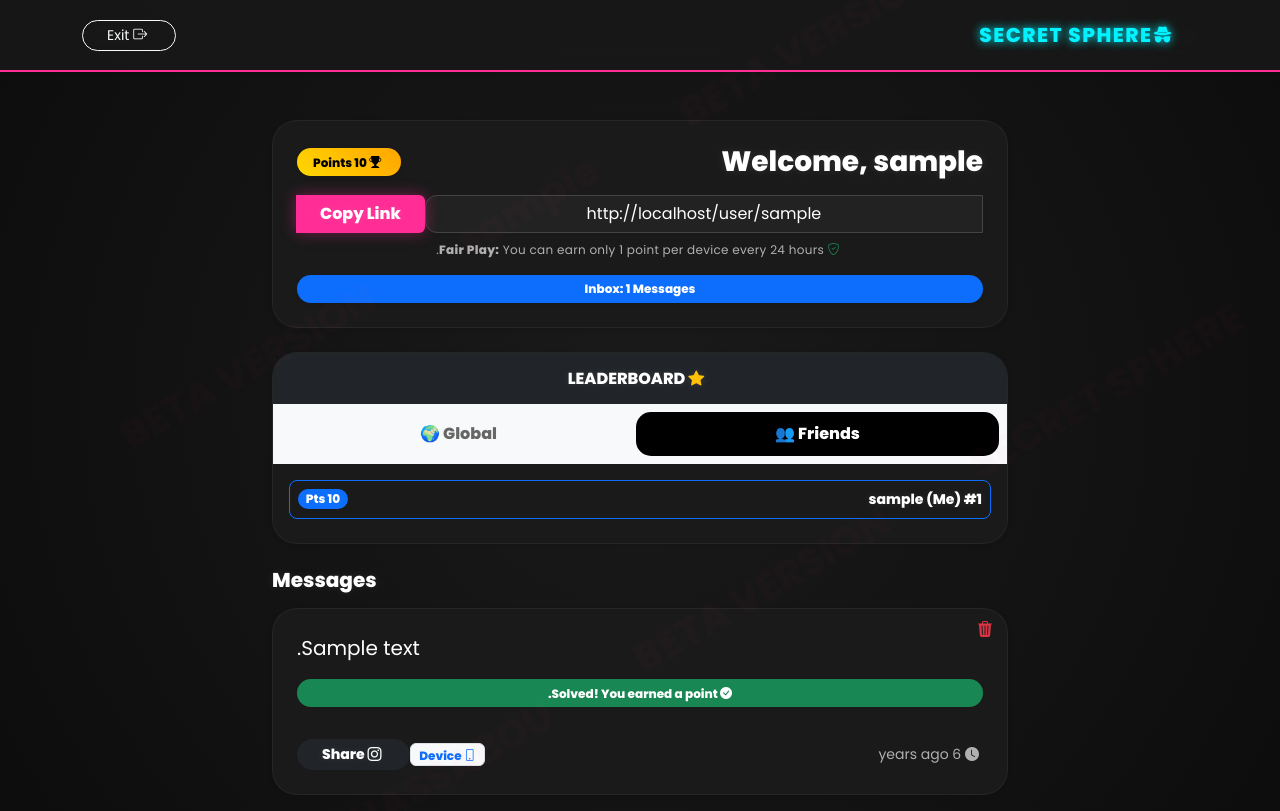
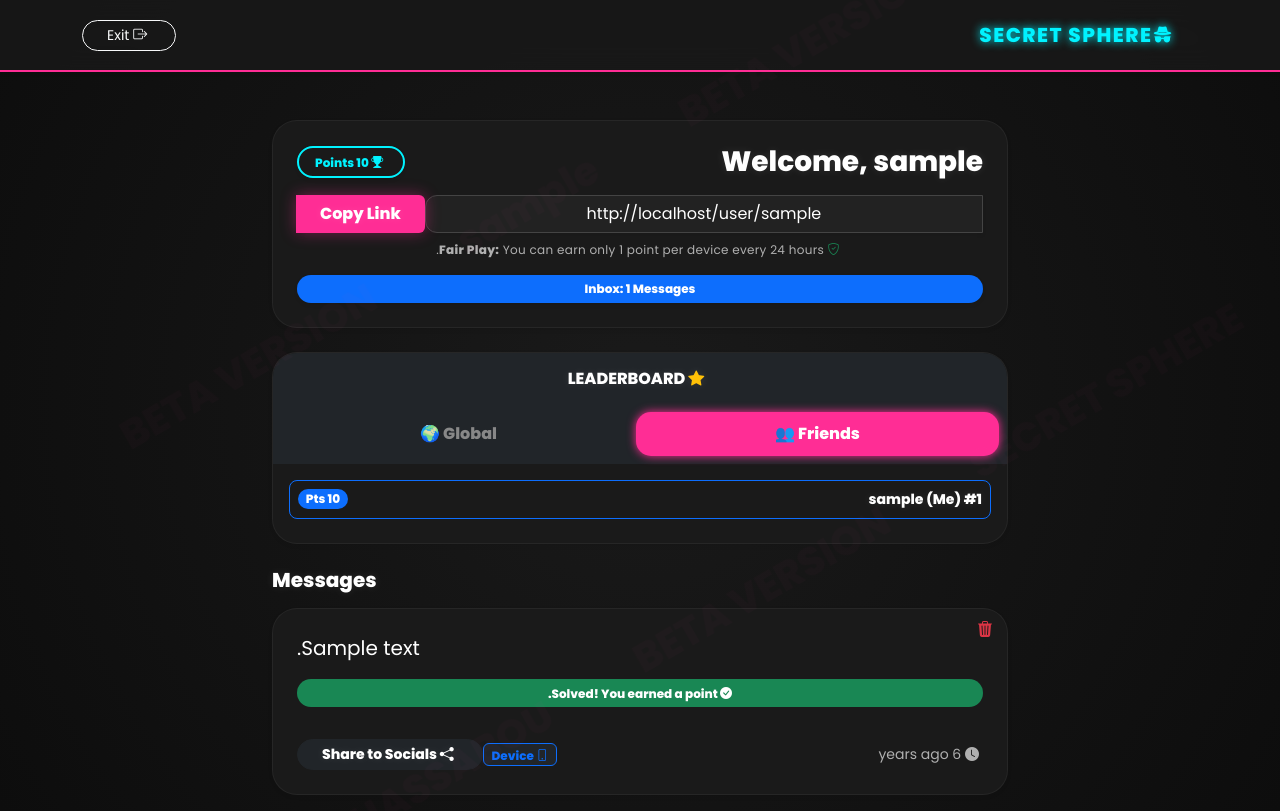
Before and after one commit to crsbo/anonymous-app, a Flask app: page /dashboard in a window 1280 px wide. Run offline with Flask 3, Linux system fonts and the light colour scheme; a user stored in the database is signed in; tables that the repository leaves empty hold one stand-in row (values such as "Sample post"); some libraries are stand-ins or nearby versions.

Commit message:
Update dashboard.html

```diff
--- a/templates/dashboard.html
+++ b/templates/dashboard.html
@@ -37,34 +37,32 @@
     .view-shooting .dashboard-ui { display: none !important; }
     .trash-icon { color: #dc3545; border: none; background: none; transition: 0.2s; }
     .trash-icon:hover { transform: scale(1.2); }
-    .theme-opt { cursor: pointer; transition: 0.3s; border-radius: 18px; display: flex; flex-direction: column; align-items: center; justify-content: center; font-weight: bold; position: relative; }
+    .theme-opt { cursor: pointer; transition: 0.3s; border-radius: 18px; display: flex; flex-direction: column; align-items: center; justify-content: center; font-weight: bold; position: relative; color: white; }
     .theme-opt:hover { transform: translateY(-5px); }
     .premium-lock { position: absolute; top: -5px; right: -5px; font-size: 1.2rem; color: #ffc107; }
 
     /* ستايل اللعبة والنقاط واللوحة */
-    .points-badge { background: linear-gradient(45deg, #FFD700, #FFA500); color: black; font-weight: 900; border: none; }
-    .quiz-option { cursor: pointer; transition: 0.2s; border: 1px solid #ddd; background: #fff; padding: 10px; border-radius: 12px; font-size: 0.85rem; }
-    .quiz-option:hover { background: #f0f0f0; border-color: #333; }
-    .hint-badge { background: #f8f9fa; border: 1px solid #eee; color: #666; font-size: 0.75rem; border-radius: 10px; padding: 5px 12px; display: inline-block; }
+    .points-badge { background: transparent !important; border: 2px solid var(--neon-cyan) !important; color: var(--neon-cyan) !important; font-weight: 900; }
+    .quiz-option { cursor: pointer; transition: 0.2s; border: 1px solid #444; background: #222; padding: 10px; border-radius: 12px; font-size: 0.85rem; color: white; }
+    .quiz-option:hover { background: var(--neon-cyan); color: black; border-color: var(--neon-cyan); }
+    .hint-badge { background: rgba(255,255,255,0.05); border: 1px solid #333; color: #ccc; font-size: 0.75rem; border-radius: 10px; padding: 5px 12px; display: inline-block; }
 
-    .nav-rank .nav-link { color: #666; font-weight: bold; border: none; border-radius: 15px; padding: 10px 20px; }
-    .nav-rank .nav-link.active { background: #000 !important; color: #fff !important; }
-    .rank-item { transition: 0.3s; }
-    .rank-item:hover { background: #f8f9fa !important; }
+    .nav-rank .nav-link { color: #888; font-weight: bold; border: none; border-radius: 15px; padding: 10px 20px; }
+    .nav-rank .nav-link.active { background: var(--neon-pink) !important; color: #fff !important; box-shadow: 0 0 10px var(--neon-pink); }
 </style>
 
 <div class="row justify-content-center">
     <div class="col-md-8 text-center">
-        <div class="card shadow-sm p-4 mb-4 border-0 dashboard-ui" style="border-radius: 20px;">
+        <div class="card shadow-sm p-4 mb-4 border-0 dashboard-ui">
             <div class="d-flex justify-content-between align-items-center mb-3">
-                <h3 class="fw-bold mb-0">Welcome, {{ current_user.username }}</h3>
+                <h3 class="fw-bold mb-0 text-white">Welcome, {{ current_user.username }}</h3>
                 <div class="badge points-badge p-2 px-3 rounded-pill shadow-sm">
                     <i class="bi bi-trophy-fill me-1"></i> {{ current_user.points or 0 }} Points
                 </div>
             </div>
 
             <div class="input-group mb-2 shadow-sm">
-                <input type="text" id="myLink" class="form-control text-center bg-white border-0" value="{{ url_for('send_message', username=current_user.username, _external=True) }}" readonly>
+                <input type="text" id="myLink" class="form-control text-center bg-dark text-white border-0" value="{{ url_for('send_message', username=current_user.username, _external=True) }}" readonly>
                 <button class="btn btn-primary px-4 fw-bold" onclick="copyLink()">Copy Link</button>
             </div>
 
@@ -83,7 +81,7 @@
                 <h6 class="mb-0 fw-bold"><i class="bi bi-star-fill text-warning me-2"></i> LEADERBOARD</h6>
             </div>
             <div class="card-body p-0">
-                <ul class="nav nav-pills nav-rank nav-fill bg-light p-2" id="rankTabs" role="tablist">
+                <ul class="nav nav-pills nav-rank nav-fill bg-dark p-2" id="rankTabs" role="tablist">
                     <li class="nav-item">
                         <button class="nav-link active" data-bs-toggle="pill" data-bs-target="#friendsRank">Friends 👥</button>
                     </li>
@@ -95,8 +93,8 @@
                     <div class="tab-pane fade show active" id="friendsRank">
                         {% if friends_top %}
                             {% for f_user in friends_top %}
-                            <div class="d-flex justify-content-between align-items-center mb-2 p-2 rounded-3 rank-item {{ 'border border-primary' if f_user.id == current_user.id else 'bg-light' }}">
-                                <span class="small fw-bold">#{{ loop.index }} {{ f_user.username }} {% if f_user.id == current_user.id %}(Me){% endif %}</span>
+                            <div class="d-flex justify-content-between align-items-center mb-2 p-2 rounded-3 rank-item {{ 'border border-primary' if f_user.id == current_user.id else '' }}">
+                                <span class="small fw-bold text-white">#{{ loop.index }} {{ f_user.username }} {% if f_user.id == current_user.id %}(Me){% endif %}</span>
                                 <span class="badge bg-primary rounded-pill">{{ f_user.points }} Pts</span>
                             </div>
                             {% endfor %}
@@ -106,9 +104,9 @@
                     </div>
                     <div class="tab-pane fade" id="globalRank">
                         {% for g_user in global_top %}
-                        <div class="d-flex justify-content-between align-items-center mb-2 p-2 rounded-3 rank-item bg-light">
-                            <span class="small fw-bold">#{{ loop.index }} {{ g_user.username }}</span>
-                            <span class="badge bg-dark rounded-pill">{{ g_user.points }} Pts</span>
+                        <div class="d-flex justify-content-between align-items-center mb-2 p-2 rounded-3 rank-item">
+                            <span class="small fw-bold text-white">#{{ loop.index }} {{ g_user.username }}</span>
+                            <span class="badge bg-secondary rounded-pill">{{ g_user.points }} Pts</span>
                         </div>
                         {% endfor %}
                     </div>
@@ -116,18 +114,18 @@
             </div>
         </div>
 
-        <h5 class="text-start mb-3 fw-bold dashboard-ui">Messages</h5>
+        <h5 class="text-start mb-3 fw-bold text-white dashboard-ui">Messages</h5>
         <div class="row">
             {% for msg in messages %}
             <div class="col-12 mb-3">
-                <div id="msg-card-{{ msg.id }}" class="card shadow-sm text-start position-relative border-0" style="border-radius: 20px; background: white; overflow: hidden;">
+                <div id="msg-card-{{ msg.id }}" class="card shadow-sm text-start position-relative border-0" style="border-radius: 20px; overflow: hidden;">
 
                     <div class="dashboard-ui p-4">
-                        <p class="mb-3 fs-5 fw-medium text-dark">{{ msg.content }}</p>
+                        <p class="mb-3 fs-5 fw-medium text-white">{{ msg.content }}</p>
 
                         {% if msg.correct_name and not msg.is_guessed %}
-                        <div class="bg-light p-3 rounded-4 mb-3 border shadow-sm text-center">
-                            <p class="small fw-bold mb-2 text-dark">Who sent this? Guess & Earn +1 Pt 🎯</p>
+                        <div class="bg-dark p-3 rounded-4 mb-3 border border-secondary shadow-sm text-center">
+                            <p class="small fw-bold mb-2 text-white">Who sent this? Guess & Earn +1 Pt 🎯</p>
                             <div class="d-grid gap-2">
                                 <button class="quiz-option fw-bold" onclick="submitGuess({{msg.id}}, '{{msg.name_opt_1}}')">{{msg.name_opt_1}}</button>
                                 <button class="quiz-option fw-bold" onclick="submitGuess({{msg.id}}, '{{msg.name_opt_2}}')">{{msg.name_opt_2}}</button>
@@ -152,14 +150,14 @@
                             <small class="text-muted"><i class="bi bi-clock-fill me-1"></i> {{ format_date(msg.timestamp) }}</small>
                             <div class="d-flex align-items-center">
                                 {% if current_user.is_premium %}
-                                    <span class="badge bg-light text-primary border me-1"><i class="bi bi-phone"></i> {{ msg.device_info or 'Device' }}</span>
+                                    <span class="badge bg-dark text-primary border border-primary me-1"><i class="bi bi-phone"></i> {{ msg.device_info or 'Device' }}</span>
                                 {% else %}
                                     <a href="{{ url_for('upgrade') }}" class="text-warning text-decoration-none me-3 small fw-bold">
                                         <i class="bi bi-lock-fill"></i> Reveal
                                     </a>
                                 {% endif %}
                                 <button class="btn btn-sm btn-dark rounded-pill py-1 px-4 fw-bold" data-bs-toggle="modal" data-bs-target="#themeModal" onclick="activeMsgId = '{{ msg.id }}'">
-                                    <i class="bi bi-instagram me-1"></i> Share
+                                    <i class="bi bi-share-fill me-1"></i> Share to Socials
                                 </button>
                             </div>
                         </div>
@@ -189,10 +187,10 @@
 
 <div class="modal fade" id="themeModal" tabindex="-1" aria-hidden="true">
   <div class="modal-dialog modal-dialog-centered">
-    <div class="modal-content border-0 shadow-lg" style="border-radius: 25px;">
-      <div class="modal-header bg-dark text-white border-0 py-3"><h5 class="modal-title fw-bold w-100 text-center">Select Style 🎨</h5></div>
-      <div class="modal-body py-5 bg-light d-flex justify-content-around">
-            <div class="theme-opt" onclick="downloadStory('theme-dark')" style="width: 90px; height: 90px; background: #222; border: 3px solid #fff; color: #fff;">Dark</div>
+    <div class="modal-content border-0 shadow-lg bg-dark" style="border-radius: 25px;">
+      <div class="modal-header bg-dark text-white border-secondary py-3"><h5 class="modal-title fw-bold w-100 text-center">Select Style 🎨</h5></div>
+      <div id="modalBody" class="modal-body py-5 d-flex justify-content-around">
+            <div class="theme-opt" onclick="downloadStory('theme-dark')" style="width: 90px; height: 90px; background: #222; border: 3px solid #fff;">Dark</div>
             <div class="theme-opt" {% if current_user.is_premium %}onclick="downloadStory('theme-dark-gold')"{% else %}onclick="window.location.href='{{ url_for('upgrade') }}'"{% endif %} style="width: 90px; height: 90px; background: #000; border: 3px solid #d4af37; color: #d4af37;">
                 {% if not current_user.is_premium %}<i class="bi bi-lock-fill premium-lock"></i>{% endif %}Gold
             </div>
@@ -207,6 +205,47 @@
 <script src="https://html2canvas.hertzen.com/dist/html2canvas.min.js"></script>
 <script>
 let activeMsgId = null;
+
+function downloadStory(themeClass) {
+    if (!activeMsgId) return;
+
+    const modalBody = document.getElementById('modalBody');
+    const originalContent = modalBody.innerHTML;
+    modalBody.innerHTML = '<div class="text-center w-100"><div class="spinner-border text-info" role="status"></div><p class="mt-2 text-white">Preparing Share...</p></div>';
+
+    const card = document.getElementById('msg-card-' + activeMsgId);
+    const originalClass = card.className;
+    card.classList.add(themeClass);
+    card.classList.add('view-shooting');
+
+    html2canvas(card, { width: 1080, height: 1920, scale: 2, useCORS: true, backgroundColor: '#000' }).then(canvas => {
+        canvas.toBlob(blob => {
+            const file = new File([blob], "Secret_Message.png", { type: "image/png" });
+
+            if (navigator.canShare && navigator.canShare({ files: [file] })) {
+                navigator.share({
+                    files: [file],
+                    title: 'Secret Sphere Message',
+                    text: 'Guess who sent me this! 🕵️‍♂️'
+                }).catch(() => { saveImageFallback(canvas); });
+            } else {
+                saveImageFallback(canvas);
+            }
+
+            card.className = originalClass;
+            modalBody.innerHTML = originalContent;
+            bootstrap.Modal.getInstance(document.getElementById('themeModal')).hide();
+        }, 'image/png');
+    });
+}
+
+function saveImageFallback(canvas) {
+    const link = document.createElement('a');
+    link.download = `Secret_Message.png`;
+    link.href = canvas.toDataURL("image/png");
+    link.click();
+    alert("Image saved to your gallery! Share it to your stories manually.");
+}
 
 function submitGuess(msgId, answer) {
     fetch(`/check_answer/${msgId}`, {
@@ -231,22 +270,5 @@ function copyLink() {
     document.execCommand("copy");
     alert("Link Copied! 🚀");
 }
-
-function downloadStory(themeClass) {
-    if (!activeMsgId) return;
-    const card = document.getElementById('msg-card-' + activeMsgId);
-    const originalClass = card.className;
-    card.classList.add(themeClass);
-    card.classList.add('view-shooting');
-
-    html2canvas(card, { width: 1080, height: 1920, scale: 2, useCORS: true }).then(canvas => {
-        const link = document.createElement('a');
-        link.download = `Story_Guess.png`;
-        link.href = canvas.toDataURL("image/png");
-        link.click();
-        card.className = originalClass;
-        bootstrap.Modal.getInstance(document.getElementById('themeModal')).hide();
-    });
-}
 </script>
 {% endblock %}
```
